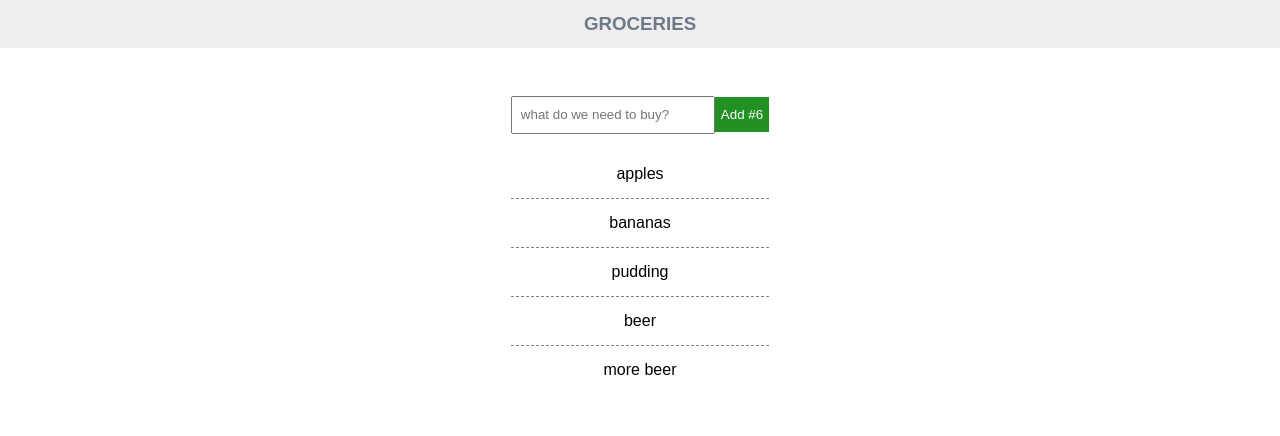
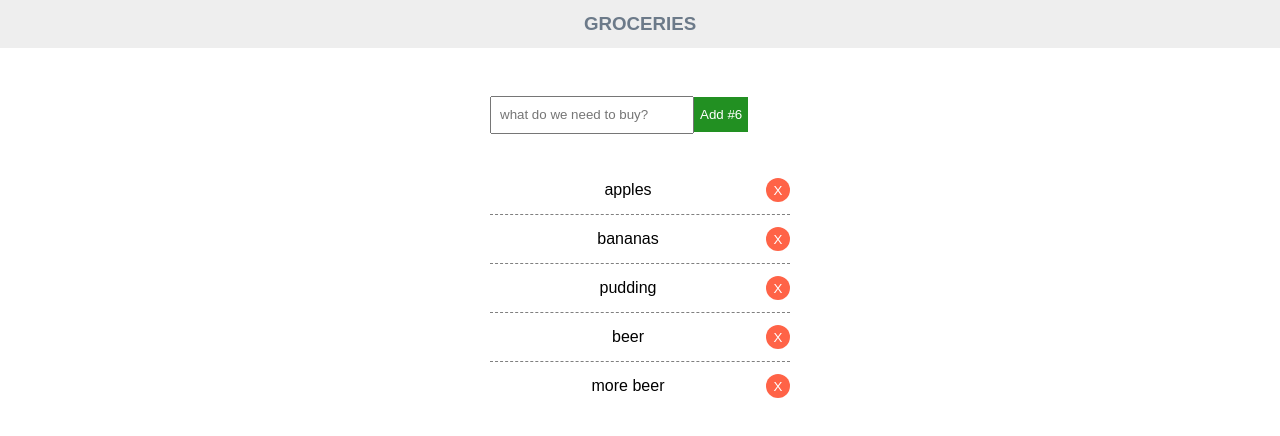
Before and after one commit to sjbuysse/todo-app-jworks, a React (Create React App) app in the folder boodschappenlijstje/: page / in a window 1280 px wide. Shown: the top 436 px of the page. Built offline with nearby package versions, Linux system fonts and the light colour scheme.

Commit message:
Add delete button

```diff
--- a/boodschappenlijstje/src/App.css
+++ b/boodschappenlijstje/src/App.css
@@ -16,13 +16,16 @@ ul {
   padding: 0; }
 
 .list-item {
+  display: flex;
+  align-items: center;
+  justify-content: space-between;
   text-align: center;
-  padding: 0 3rem;
+  width: 300px;
   line-height: 1rem; }
   .list-item:not(:last-child) {
     border-bottom: 1px dashed gray; }
-  .list-item span {
-    padding-left: 1rem; }
+  .list-item p {
+    flex-grow: 1; }
 
 .grocery-form > * {
   line-height: 2rem; }
@@ -41,7 +44,14 @@ button {
   display: inline-block; }
   button.green {
     background-color: #229022; }
-  button.red {
-    background-color: tomato; }
+  button.delete {
+    display: flex;
+    flex-grow: 0;
+    justify-content: center;
+    align-items: center;
+    background-color: tomato;
+    width: 1.5rem;
+    height: 1.5rem;
+    border-radius: 50%; }
 
 /*# sourceMappingURL=App.css.map */
--- a/boodschappenlijstje/src/App.js
+++ b/boodschappenlijstje/src/App.js
@@ -25,13 +25,19 @@ class App extends Component {
         }));
     }
 
+    deleteItem = (id) => {
+        this.setState(prevState => ({
+            items: prevState.items.filter(item => item.id !== id),
+        }));
+    }
+
     render() {
         return (
             <div className="app-wrapper">
                 <h3 className="title">GROCERIES</h3>
                 <div>
                     <CreateGrocery handleSubmit={this.handleSubmit} numberOfItems={this.state.items.length}/>
-                    <GroceryList items={this.state.items}/>
+                    <GroceryList onDelete={this.deleteItem} items={this.state.items}/>
                 </div>
             </div>
         );
--- a/boodschappenlijstje/src/App.scss
+++ b/boodschappenlijstje/src/App.scss
@@ -19,14 +19,17 @@ ul {
 }
 
 .list-item {
+  display: flex;
+  align-items: center;
+  justify-content: space-between;
   text-align: center;
-  padding: 0 3rem;
+  width: 300px;
   line-height: 1rem;
   &:not(:last-child) {
     border-bottom: 1px dashed gray;
   }
-  span {
-    padding-left: 1rem;
+  p {
+    flex-grow: 1;
   }
 }
 
@@ -50,7 +53,14 @@ button {
   &.green {
     background-color: #229022;
   }
-  &.red {
+  &.delete {
+    display: flex;
+    flex-grow: 0;
+    justify-content: center;
+    align-items: center;
     background-color: tomato;
+    width: 1.5rem;
+    height: 1.5rem;
+    border-radius: 50%;
   }
 }
--- a/boodschappenlijstje/src/GroceryList.js
+++ b/boodschappenlijstje/src/GroceryList.js
@@ -5,6 +5,7 @@ const GroceryList = (props) => {
         <ul>
             {props.items.map(item => (
                 <li className="list-item" key={item.id}><p>{item.text}</p>
+                    <button className="delete" onClick={() => props.onDelete(item.id)}><span>X</span></button>
                 </li>
             ))}
         </ul>
```
Also changed, not shown: 1 other file (tests, documents, lock files or other folders).
